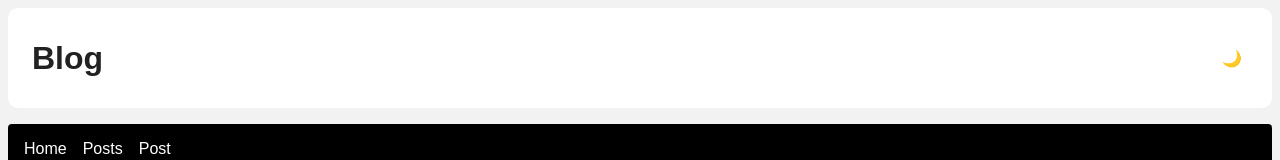
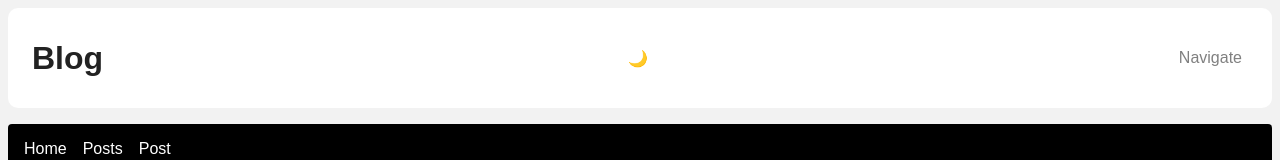
Before and after one commit to giovannalinda/react-fundamentals, a React app: page /posts/1 in a window 1280 px wide. Shown: the top 160 px of the page. Built offline with nearby package versions, Linux system fonts and the light colour scheme.

Commit message:
programmatic navigation

```diff
--- a/src/components/Header/index.js
+++ b/src/components/Header/index.js
@@ -1,8 +1,15 @@
-import React from 'react';
+import React from 'react'
+import { useHistory } from 'react-router-dom'
 
-import { Container } from './styles';
+import { Container } from './styles'
 
 export default function Header({ onToggleTheme, selectedTheme }) {
+  const history = useHistory()
+
+  function handleNavigate() {
+    history.push('/posts')
+  }
+
   return (
     <Container>
       <h1>Blog</h1>
@@ -12,6 +19,7 @@ export default function Header({ onToggleTheme, selectedTheme }) {
       >
         {selectedTheme === 'light' ? '🌙' : '☀️'}
       </button>
+      <button onClick={handleNavigate} style={{ color: 'grey' }}>Navigate</button>
     </Container>
   );
 }
--- a/src/components/Layout/index.js
+++ b/src/components/Layout/index.js
@@ -21,7 +21,7 @@ export default function Layout({
       <S.Nav>
         <Link to='/'>Home</Link>
         <Link to='/posts'>Posts</Link>
-        <Link to='/posts/12345'>Post</Link>
+        <Link to='/posts/1'>Post</Link>
       </S.Nav>
 
       <Routes />
```
